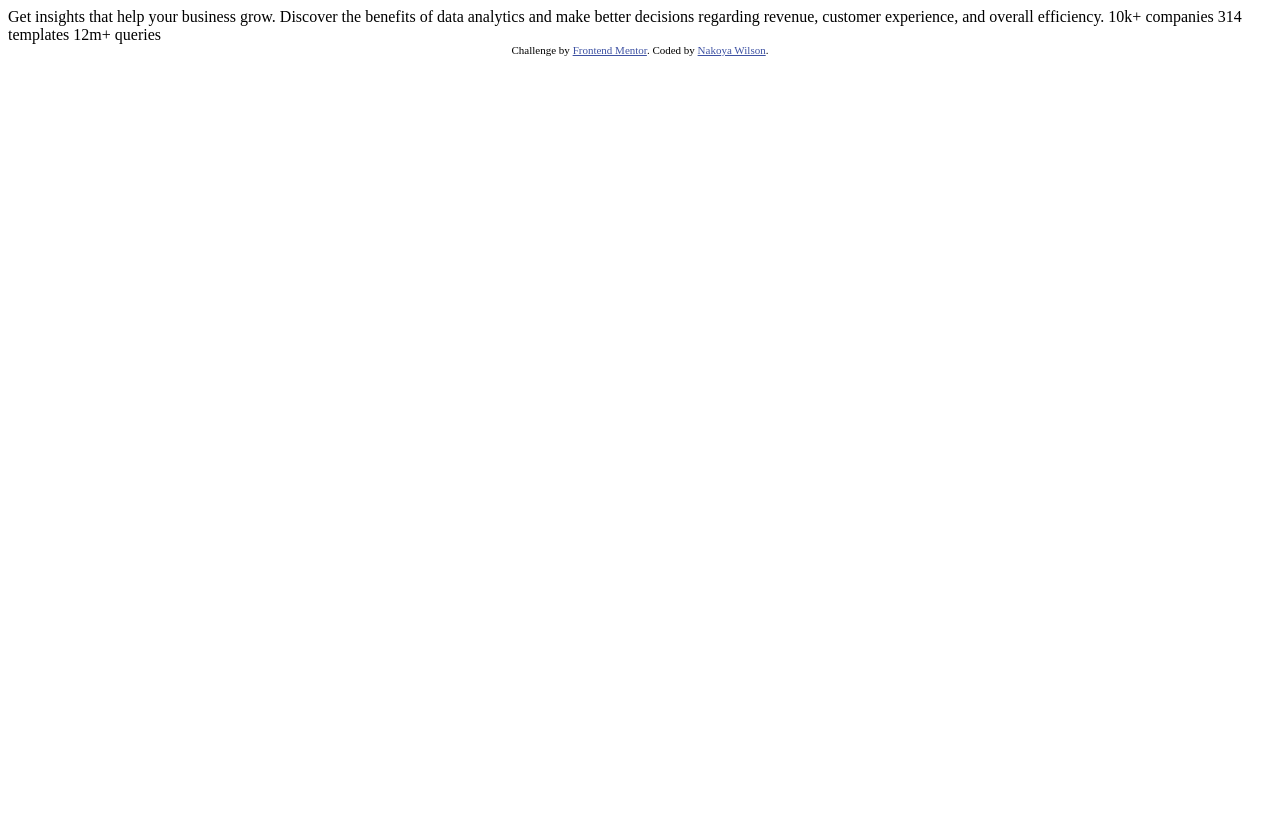
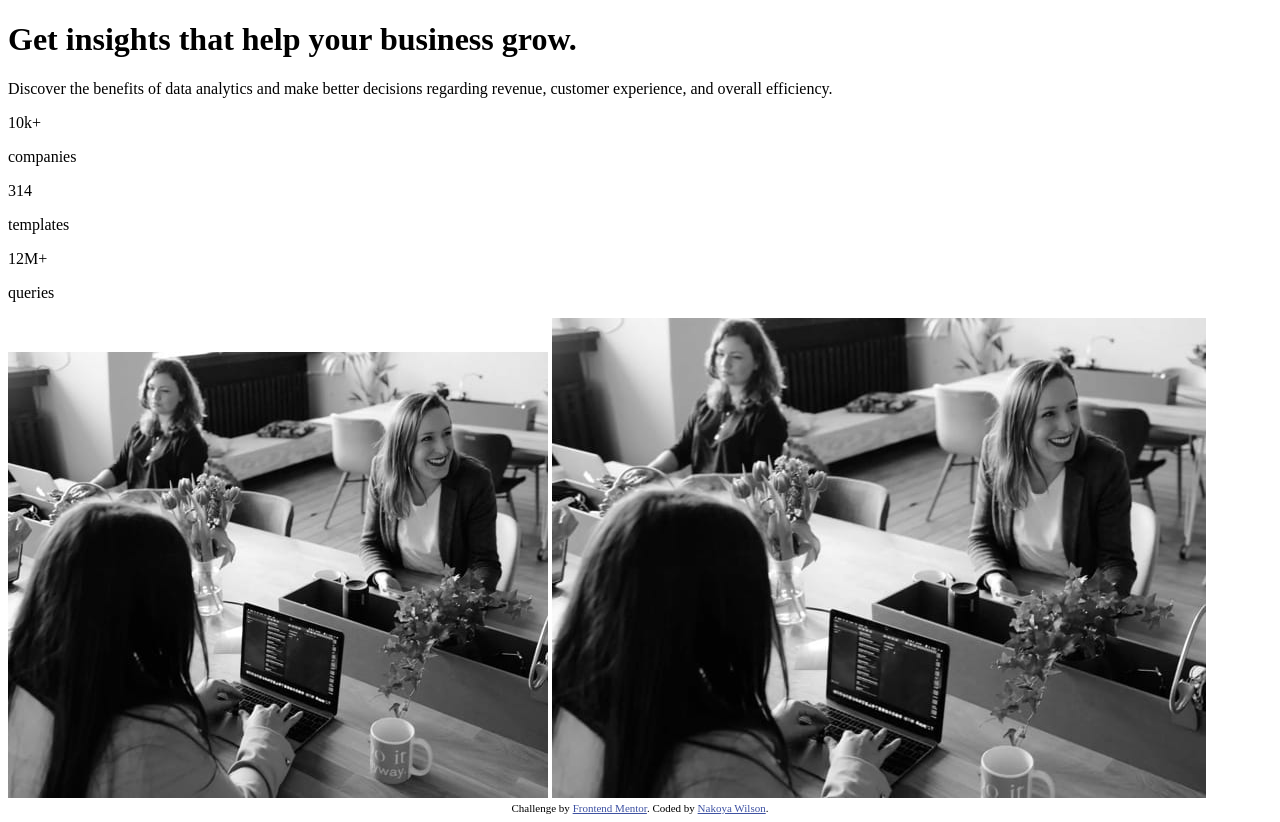
Before and after one commit to nakoyawilson/stats-preview-card-component, a plain HTML site: page index.html in a window 1280 px wide. Before the commit the page ends 800 px from the top, so only its background shows below. Drawn offline with Linux system fonts and the light colour scheme.

Commit message:
Add structure to page

```diff
--- a/index.html
+++ b/index.html
@@ -17,10 +17,46 @@
     <title>Frontend Mentor | Stats preview card component</title>
   </head>
   <body>
-    Get insights that help your business grow. Discover the benefits of data
-    analytics and make better decisions regarding revenue, customer experience,
-    and overall efficiency. 10k+ companies 314 templates 12m+ queries
-
+    <main>
+      <div class="container">
+        <div class="text-content">
+          <h1 class="title">
+            Get <span class="highlight">insights</span> that help your business
+            grow.
+          </h1>
+          <p class="paragraph">
+            Discover the benefits of data analytics and make better decisions
+            regarding revenue, customer experience, and overall efficiency.
+          </p>
+          <div class="stats">
+            <div class="companies">
+              <p class="number">10k+</p>
+              <p class="text">companies</p>
+            </div>
+            <div class="templates">
+              <p class="number">314</p>
+              <p class="text">templates</p>
+            </div>
+            <div class="queries">
+              <p class="number">12M+</p>
+              <p class="text">queries</p>
+            </div>
+          </div>
+        </div>
+        <div class="image-content">
+          <img
+            src="images/image-header-desktop.jpg"
+            alt="three women sitting at a desk"
+            class="desktop"
+          />
+          <img
+            src="images/image-header-mobile.jpg"
+            alt="three women sitting at a desk"
+            class="mobile"
+          />
+        </div>
+      </div>
+    </main>
     <div class="attribution">
       Challenge by
       <a href="https://www.frontendmentor.io?ref=challenge" target="_blank"
```
